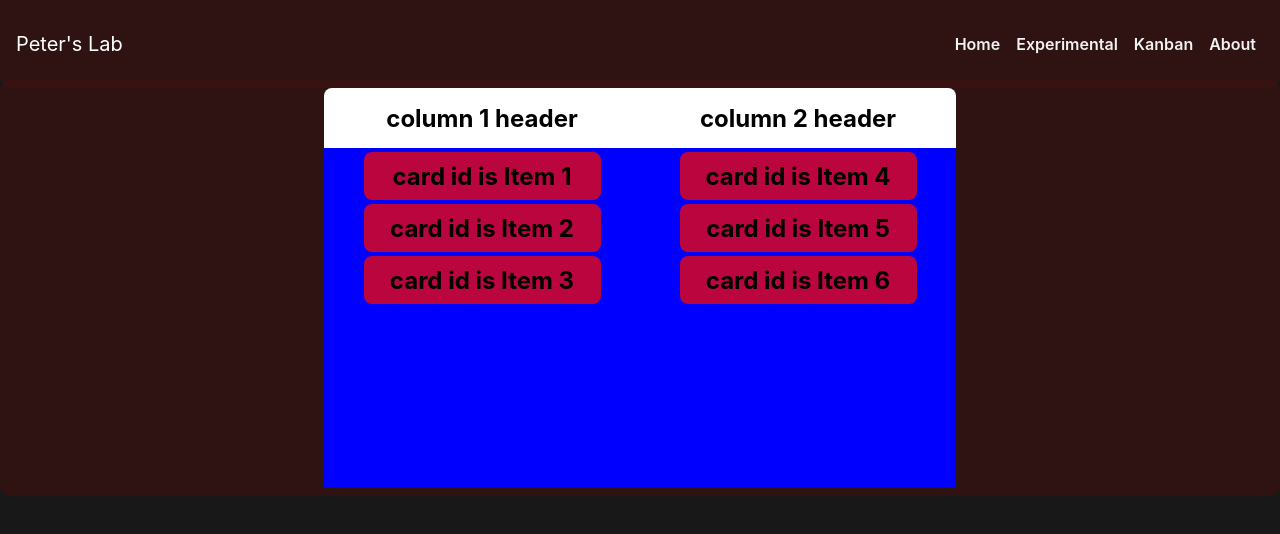
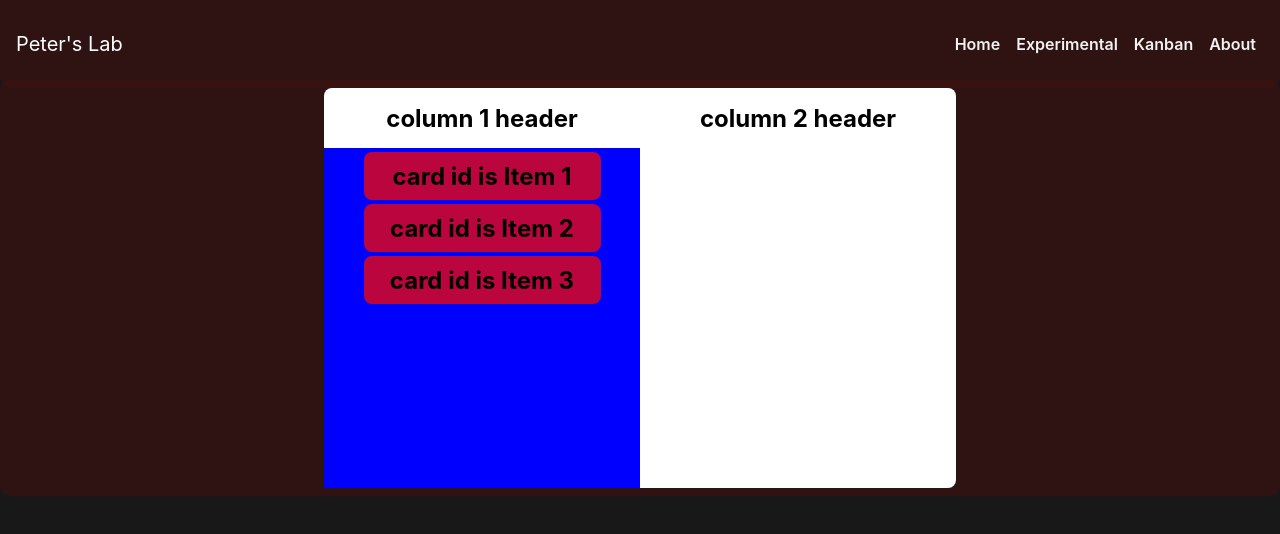
Before and after one commit to Peter-Mascherin/peters-lab, a React (Create React App) app: page /kanban in a window 1280 px wide. Shown: the top 534 px of the page. Built offline with nearby package versions, Linux system fonts and the light colour scheme.

Commit message:
updated kanban, see previous commit

```diff
--- a/src/Kanban/Kanban.js
+++ b/src/Kanban/Kanban.js
@@ -3,6 +3,7 @@ import "./Kanban.css";
 import { useState } from "react";
 import {
   DndContext,
+  DragOverEvent,
   closestCenter,
   KeyboardSensor,
   PointerSensor,
@@ -22,7 +23,7 @@ import Placeholder from "./Placeholder";
 
 function Kanban() {
   const [items, setItems] = useState(["Item 1", "Item 2", "Item 3"]);
-  const [doneItems, setDoneItems] = useState(["Item 4", "Item 5", "Item 6"])
+
   const sensors = useSensors(
     useSensor(PointerSensor),
     useSensor(KeyboardSensor, {
@@ -53,7 +54,6 @@ function Kanban() {
           sensors={sensors}
           collisionDetection={closestCenter}
         >
-          <SortableContext items={items} strategy={verticalListSortingStrategy}>
           <div className="kanban-col1header" id="kcol1head">
             <h2>column 1 header</h2>
           </div>
@@ -61,22 +61,10 @@ function Kanban() {
             <h2>column 2 header</h2>
           </div>
 
+          <SortableContext items={items} strategy={verticalListSortingStrategy}>
             <div className="kanban-col1" id="kcol1">
               <Droppable id="droppable1">
                 {items.map((id) => (
-                <SortableItem key={id} id={id}>
-                  <div className="kanban-card">
-                    <h2>card id is {id}</h2>
-                  </div>
-                </SortableItem>
-              ))}
-              </Droppable>
-            </div>
-            </SortableContext>
-            <SortableContext items={doneItems} strategy={verticalListSortingStrategy}>
-            <div className="kanban-col2" id="kcol2">
-            <Droppable id="droppable2">
-              {doneItems.map((id) => (
                   <SortableItem key={id} id={id}>
                     <div className="kanban-card">
                       <h2>card id is {id}</h2>
@@ -94,6 +82,10 @@ function Kanban() {
   function handleDragEnd(event) {
     const { active, over } = event;
 
+    if (!over) {
+      return;
+    }
+
     if (active.id !== over.id) {
       setItems((items) => {
         const oldIndex = items.indexOf(active.id);
@@ -104,8 +96,38 @@ function Kanban() {
     }
   }
 
-  function handleDragOver(event){
+  function handleDragOver(event) {
+    const { active, over } = event;
 
+    if (!over) {
+      return;
+    }
+
+    const activeId = active.id;
+    const overId = over.id;
+
+    if (activeId === overId) {
+      return;
+    }
+
+    /*
+      this handler will be used to swap cards between columns
+      cards needs to be an individual object (SortableItem is already there)
+      SortableItem needs to know which column its in
+      we also likely need to implement dataOverlay and useState for each tasks AND possibly a column aswell
+      We are not swapping columns, only tasks so likely only tasks need a useState to know which task is active
+      exact line of code that facilitates the swap is the following:
+
+      tasks[activeIndex].columnId = tasks[overIndex].columnId;
+
+      where tasks is an array of SortableItems
+
+      https://www.youtube.com/watch?v=RG-3R6Pu_Ik is the reference video at 1:10:56
+
+      if only dropping over a column and not over a task (item) we just need to update columId
+
+      reference video for this
+    */
   }
 }
 
```
Lines whose indentation alone changed are shown as unchanged.
